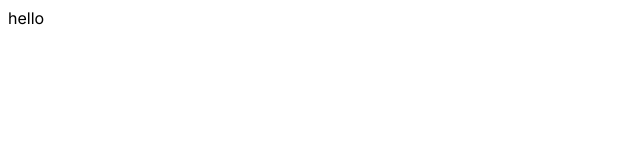
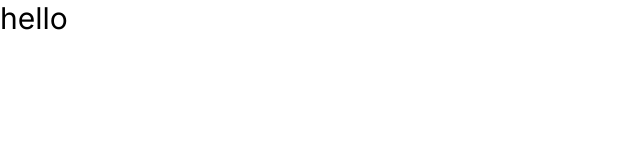
Before and after one commit to Kiroves/BThere, a Next.js app in the folder frontend/: page / in a window 1280 px wide. Shown: the top 160 px of the page, without its empty margins (0-640 px from the left). Built offline with nearby package versions, Linux system fonts and the light colour scheme.

Commit message:
add tailwind
Co-authored-by: Sean Woo <Kiroves@users.noreply.github.com>

```diff
--- a/frontend/package.json
+++ b/frontend/package.json
@@ -15,7 +15,10 @@
     "react-dom": "^18"
   },
   "devDependencies": {
+    "autoprefixer": "^10.4.17",
     "eslint": "^8",
-    "eslint-config-next": "14.1.0"
+    "eslint-config-next": "14.1.0",
+    "postcss": "^8.4.33",
+    "tailwindcss": "^3.4.1"
   }
 }
--- /dev/null
+++ b/frontend/postcss.config.js
@@ -0,0 +1,6 @@
+module.exports = {
+  plugins: {
+    tailwindcss: {},
+    autoprefixer: {},
+  },
+}
--- /dev/null
+++ b/frontend/src/app/components/header.jsx
@@ -0,0 +1,43 @@
+'use client'
+import {useState, useEffect}from 'react'
+import './Navbar.css'
+const Navbar = () => {
+    const [prevScrollPos, setPrevScrollPos] = useState(0);
+    const [visible, setVisible] = useState(true);
+
+    const handleScroll = () => {
+        const currentScrollPos = window.pageYOffset;
+        const isScrollingUp = currentScrollPos < prevScrollPos;
+
+        setPrevScrollPos(currentScrollPos);
+        setVisible(currentScrollPos === 0);
+    };
+
+    useEffect(() => {
+        window.addEventListener('scroll', handleScroll);
+
+        return () => {
+            window.removeEventListener('scroll', handleScroll);
+        };
+    }, [prevScrollPos, visible]);
+
+    return (
+        <div className={`Navbar ${visible ? 'visible' : 'hidden'}`}>
+        <div className='Navbar--inner navbar-links'>
+            <a href='#name' >
+            Home
+            </a>
+        </div>
+        <div className='Navbar--outer'>
+            <a className='navbar-links' href = '#upload'>
+                Upload
+            </a>
+            <a className='navbar-links' href = '#friends'>
+                Friends
+            </a>
+        </div>
+    </div>
+  )
+}
+
+export default Navbar
--- a/frontend/src/app/globals.css
+++ b/frontend/src/app/globals.css
@@ -1,2 +1,3 @@
-:root {
-}
+@tailwind base;
+@tailwind components;
+@tailwind utilities;
--- a/frontend/src/app/page.js
+++ b/frontend/src/app/page.js
@@ -4,7 +4,7 @@ import styles from "./page.module.css";
 export default function Home() {
   return (
     <main >
-      <div >
+      <div className="text-3xl " >
         hello
       </div>
     </main>
--- /dev/null
+++ b/frontend/tailwind.config.js
@@ -0,0 +1,11 @@
+/** @type {import('tailwindcss').Config} */
+module.exports = {
+  content: [
+    // Or if using `src` directory:
+    "./src/**/*.{js,ts,jsx,tsx,mdx}",
+  ],
+  theme: {
+    extend: {},
+  },
+  plugins: [],
+};
```
Also changed, not shown: 2 other files (tests, documents, lock files or other folders).
